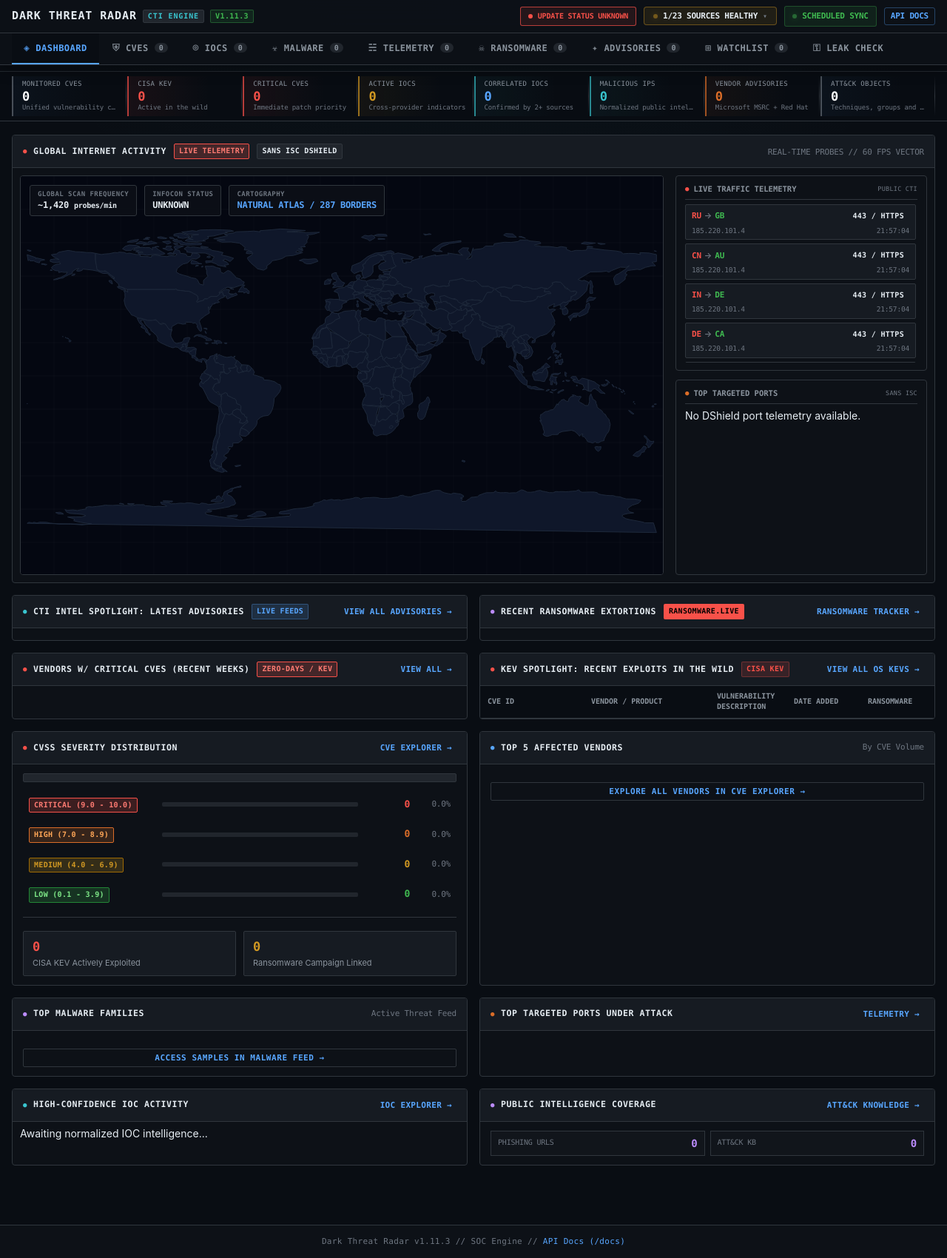
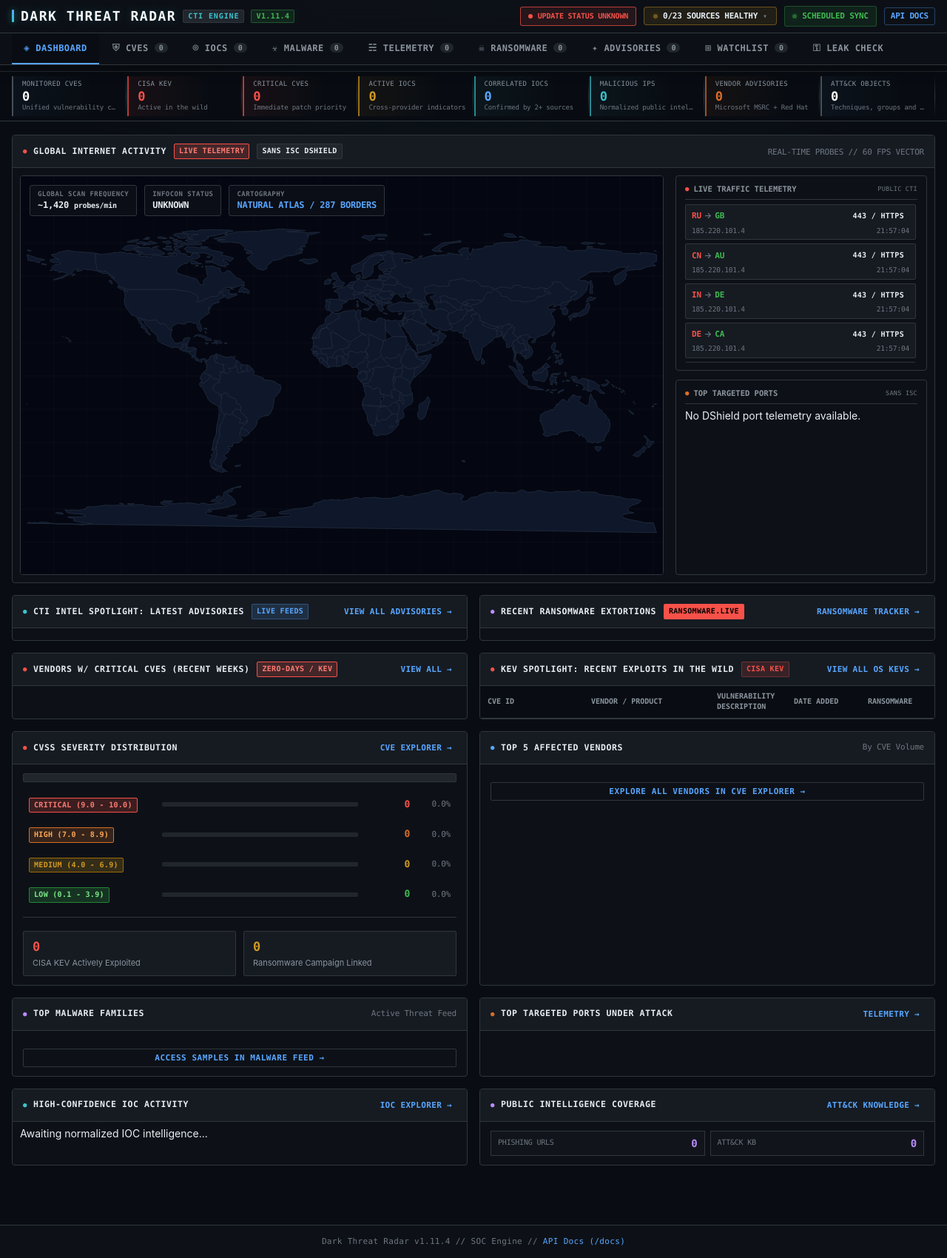
Before and after one commit to fr3dux/dark-threat-radar, a FastAPI app: page / in a window 1280 px wide. Shown: the whole page at 74% size. Run offline with FastAPI, Linux system fonts and the light colour scheme; data comes from the database, SQL or seed files in the repository; data that the repository does not hold is empty.

Commit message:
ui: strengthen header brand identity

```diff
--- a/app/static/css/style.css
+++ b/app/static/css/style.css
@@ -1912,6 +1912,32 @@ main.main-content {
 
 .brand-title {
   font-size: 15px;
+  gap: 9px;
+}
+
+.brand-name {
+  position: relative;
+  display: inline-flex;
+  align-items: center;
+  padding-left: 12px;
+  color: #f6f8fa;
+  font-size: 18px;
+  font-weight: 900;
+  letter-spacing: 0.085em;
+  line-height: 1;
+  white-space: nowrap;
+  text-shadow: 0 0 14px rgba(57, 197, 207, 0.24);
+}
+
+.brand-name::before {
+  content: "";
+  position: absolute;
+  left: 0;
+  width: 3px;
+  height: 17px;
+  border-radius: 1px;
+  background: linear-gradient(180deg, var(--accent-blue), var(--accent-cyan));
+  box-shadow: 0 0 9px rgba(57, 197, 207, 0.6);
 }
 
 .auto-sync-badge {
@@ -2628,6 +2654,16 @@ main.main-content {
     font-size: 13px;
   }
 
+  .brand-name {
+    padding-left: 9px;
+    font-size: 15px;
+    letter-spacing: 0.055em;
+  }
+
+  .brand-name::before {
+    height: 14px;
+  }
+
   .update-status-pill,
   .feed-summary-pill,
   .auto-sync-badge,
--- a/app/templates/index.html
+++ b/app/templates/index.html
@@ -13,7 +13,7 @@
     <div class="header-top">
       <!-- Left: Brand Section & Semantic Version -->
       <div class="brand-section">
-        <span class="brand-title">DARK THREAT RADAR <span class="brand-tag">CTI ENGINE</span> <span class="version-badge">v{{ version }}</span></span>
+        <span class="brand-title"><span class="brand-name">DARK THREAT RADAR</span> <span class="brand-tag">CTI ENGINE</span> <span class="version-badge">v{{ version }}</span></span>
       </div>
 
       <!-- Right: Aligned Status Indicators & Documentation -->
--- a/app/version.py
+++ b/app/version.py
@@ -2,7 +2,7 @@
 Centralized Semantic Versioning (SemVer)
 """
 
-__version__ = "1.11.3"
+__version__ = "1.11.4"
 __app_name__ = "Dark Threat Radar"
 __description__ = "Autonomous Standalone Cyber Threat Intelligence Hub & SOC Radar"
 __release_date__ = "2026-10-01"
```
Also changed, not shown: tests/test_api.py (+1 -0 lines), CHANGELOG.md, README.md, 1 other file.
